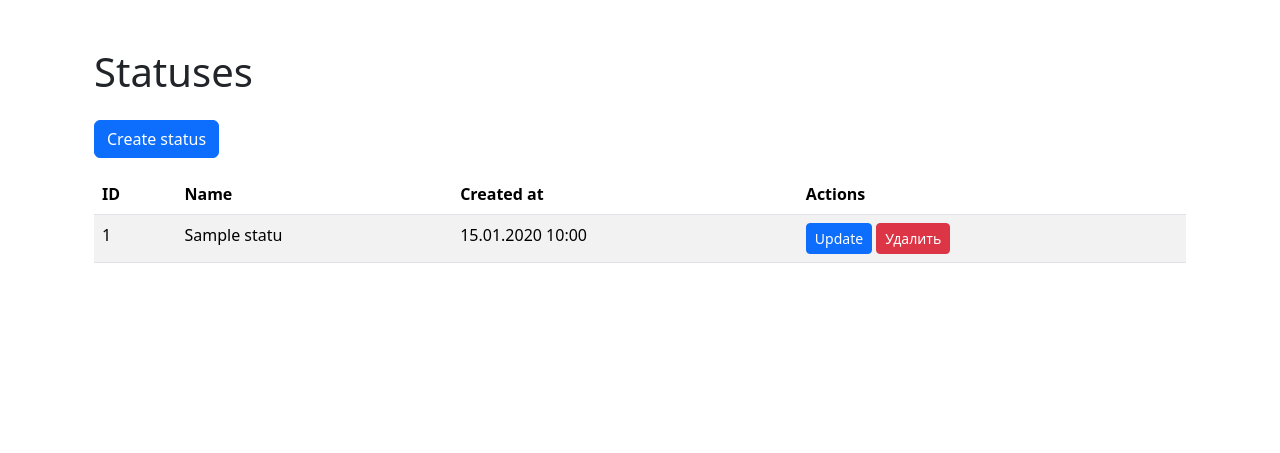
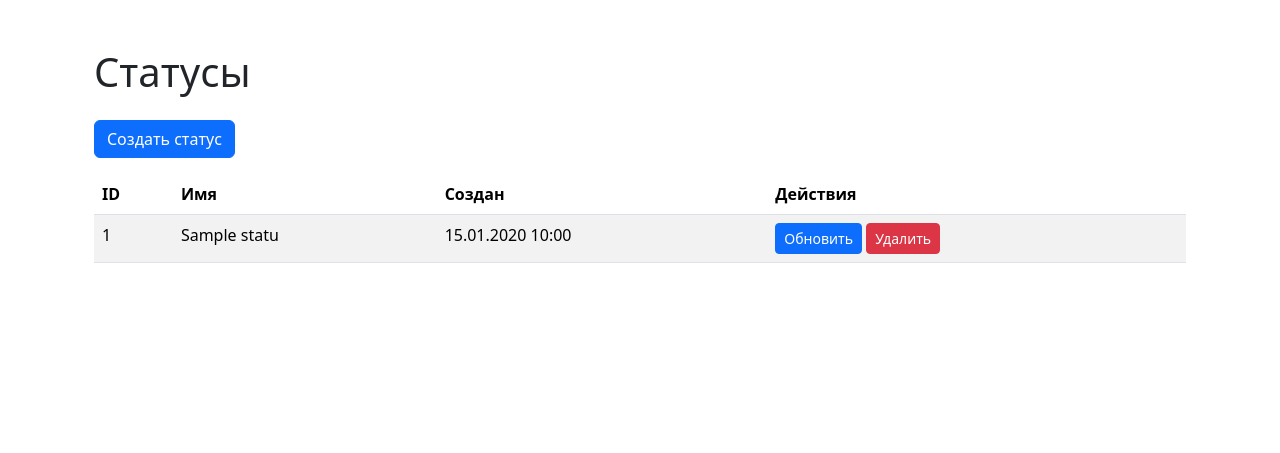
Before and after one commit to SergeyAnuf/python-project-52, a Django app: page /statuses/ in a window 1280 px wide. Shown: the part 56-509 px from the top of the page. Run offline with Django 5.2, Linux system fonts and the light colour scheme; a user stored in the database is signed in; tables that the repository leaves empty hold one stand-in row (values such as "Sample post"); some libraries are stand-ins or nearby versions.

Commit message:
приложение статус доработано

```diff
--- a/statuses/forms.py
+++ b/statuses/forms.py
@@ -7,8 +7,8 @@ class StatusForm(forms.ModelForm):
         model = Status
         fields = ['name']
         labels = {
-            'name': _('Name'),
+            'name': _('Имя'),
         }
         widgets = {
-            'name': forms.TextInput(attrs={'class': 'form-control'}),
+            'имя': forms.TextInput(attrs={'class': 'form-control'}),
         }
--- a/statuses/views.py
+++ b/statuses/views.py
@@ -21,11 +21,11 @@ class StatusCreateView(LoginRequiredMixin, SuccessMessageMixin, CreateView):
     form_class = StatusForm
     template_name = 'statuses/form.html'
     success_url = reverse_lazy('statuses:list')
-    success_message = _('Status created successfully')
+    success_message = _('Статус успешно создан')
 
     def get_context_data(self, **kwargs):
         context = super().get_context_data(**kwargs)
-        context['title'] = _('Create status')
+        context['title'] = _('Создать статус')
         return context
 
 class StatusUpdateView(LoginRequiredMixin, SuccessMessageMixin, UpdateView):
@@ -33,18 +33,18 @@ class StatusUpdateView(LoginRequiredMixin, SuccessMessageMixin, UpdateView):
     form_class = StatusForm
     template_name = 'statuses/form.html'
     success_url = reverse_lazy('statuses:list')
-    success_message = _('Status updated successfully')
+    success_message = _('Статус успешно обновлен')
 
     def get_context_data(self, **kwargs):
         context = super().get_context_data(**kwargs)
-        context['title'] = _('Update status')
+        context['title'] = _('Обновить статус')
         return context
 
-class StatusDeleteView(LoginRequiredMixin, SuccessMessageMixin, DeleteView):
+class StatusDeleteView(LoginRequiredMixin, DeleteView):
     model = Status
     template_name = 'statuses/delete.html'
     success_url = reverse_lazy('statuses:list')
-    success_message = _('Status deleted successfully')
+    success_message = _('Статус успешно удален')
     error_message = _('Cannot delete status because it is in use')
 
     def form_valid(self, form):
--- a/task_manager/templates/statuses/list.html
+++ b/task_manager/templates/statuses/list.html
@@ -3,19 +3,19 @@
 
 {% block content %}
 <div class="container">
-    <h1 class="my-4">{% trans "Statuses" %}</h1>
+    <h1 class="my-4">{% trans "Статусы" %}</h1>
 
     <a href="{% url 'statuses:create' %}" class="btn btn-primary mb-3">
-        {% trans "Create status" %}
+        {% trans "Создать статус" %}
     </a>
 
     <table class="table table-striped">
         <thead>
             <tr>
                 <th>ID</th>
-                <th>{% trans "Name" %}</th>
-                <th>{% trans "Created at" %}</th>
-                <th>{% trans "Actions" %}</th>
+                <th>{% trans "Имя" %}</th>
+                <th>{% trans "Создан" %}</th>
+                <th>{% trans "Действия" %}</th>
             </tr>
         </thead>
         <tbody>
@@ -26,16 +26,16 @@
                 <td>{{ status.created_at|date:"d.m.Y H:i" }}</td>
                 <td>
                     <a href="{% url 'statuses:update' status.id %}" class="btn btn-sm btn-primary">
-                        {% trans "Update" %}
+                        {% trans "Обновить" %}
                     </a>
                     <a href="{% url 'statuses:delete' status.id %}" class="btn btn-sm btn-danger">
-                        {% trans "Delete" %}
+                        {% trans "Удалить" %}
                     </a>
                 </td>
             </tr>
             {% empty %}
             <tr>
-                <td colspan="4">{% trans "No statuses yet" %}</td>
+                <td colspan="4">{% trans "Нет статусов" %}</td>
             </tr>
             {% endfor %}
         </tbody>
```
Also changed, not shown: task_manager/templates/statuses/delete.html (+4 -4 lines), db.sqlite3.
